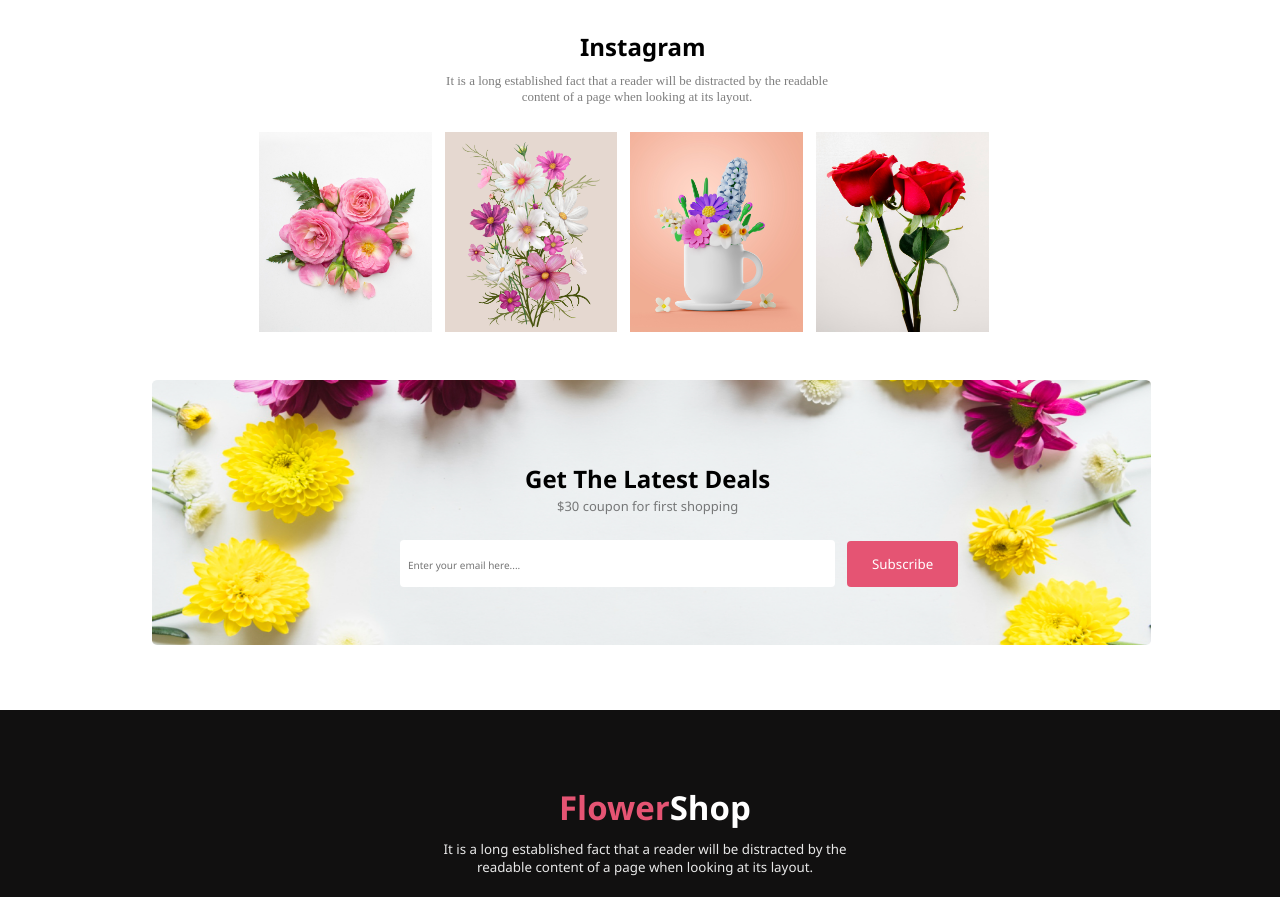
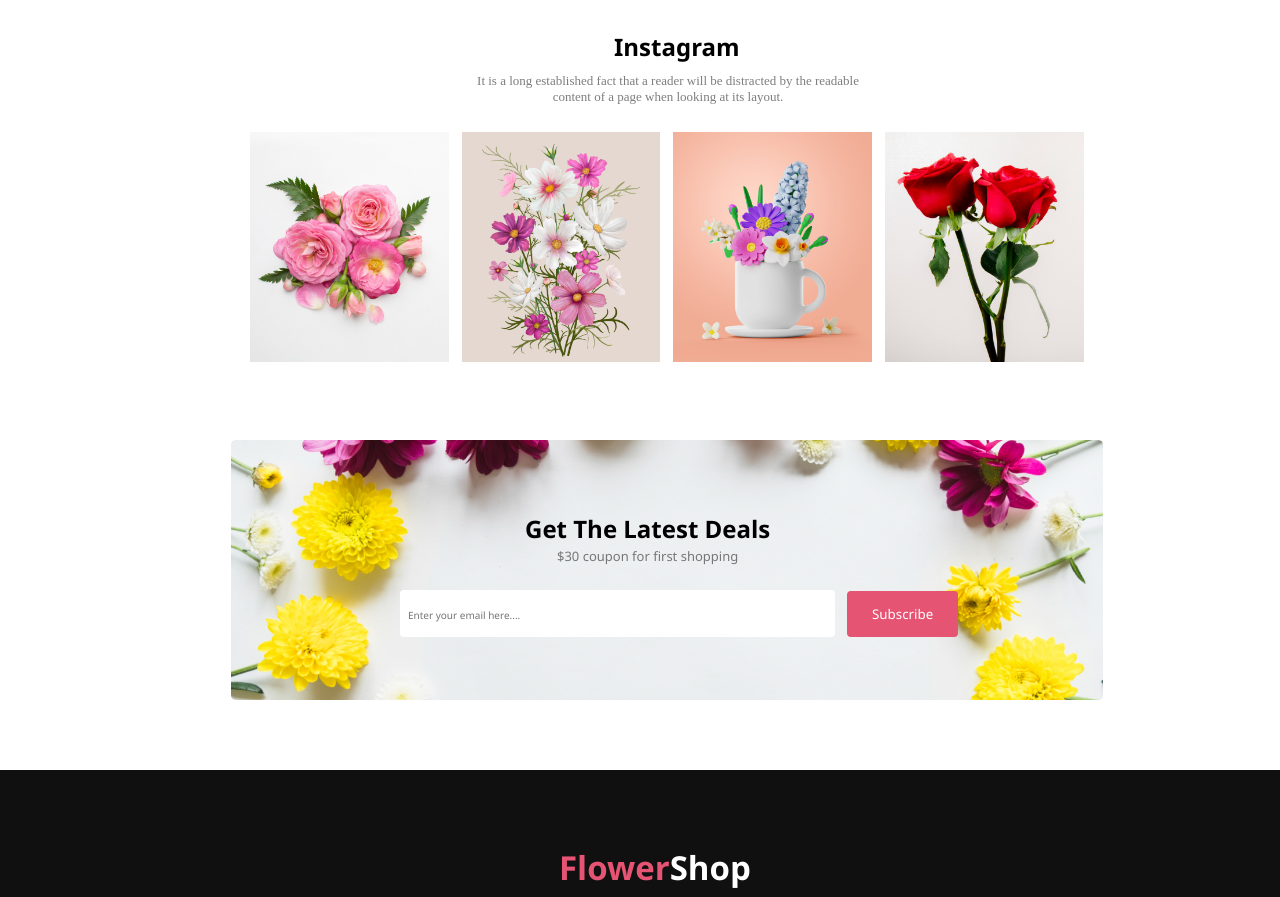
Before and after one commit to Shatab99/assignment-1, a plain HTML site: page index.html in a window 1280 px wide. Shown: the part 1620-2517 px from the top of the page. Drawn offline with nearby package versions, Linux system fonts and the light colour scheme.

Commit message:
Finally :)

```diff
--- a/style.css
+++ b/style.css
@@ -272,7 +272,7 @@ span{
 .instagram-head {
     font-family: 'Segoe UI', Tahoma, Geneva, Verdana, sans-serif;
     margin-top: 10px;
-    margin-left: 580px;
+    margin-left: 614px;
 
 }
 
@@ -281,16 +281,16 @@ span{
     text-align: center;
     width: 392px;
     font-size: small;
-    margin-left: 441px;
+    margin-left: 472px;
     margin-top: 10px;
 }
 
 .instagram-img {
     display: flex;
     margin-top: 27px;
-    margin-left: 259px;
+    margin-left: 250px;
     width: 100px;
-    height: 200px;
+    height: 230px;
 }
 
 .ins-img-1 {
@@ -310,13 +310,14 @@ span{
 
 .deals {
     position: absolute;
-    top: 2000px;
+    top: 2050px;
 }
 
 .deals-img {
-    width: 999px;
-    height: 265px;
-    margin-left: 152px;
+    margin-top: 10px;
+    width: 872px;
+    height: 260px;
+    margin-left: 231px;
 }
 
 .deals-head {
@@ -367,8 +368,8 @@ span{
 .footer{
     position: absolute;
     background-color: #111010;
-    top: 2330px;
-    width:1285px;
+    top: 2390px;
+    width:1295px;
     height: 250px;
 }
 
```
